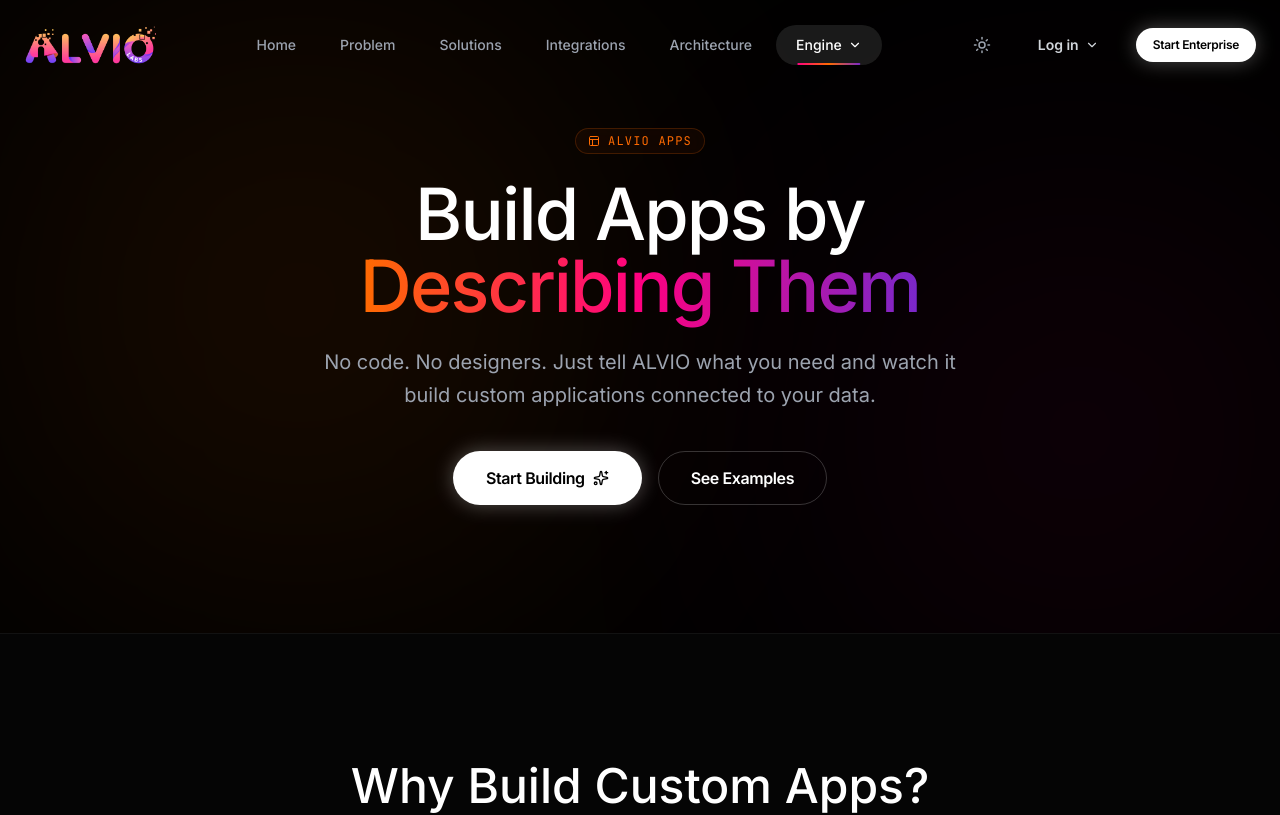
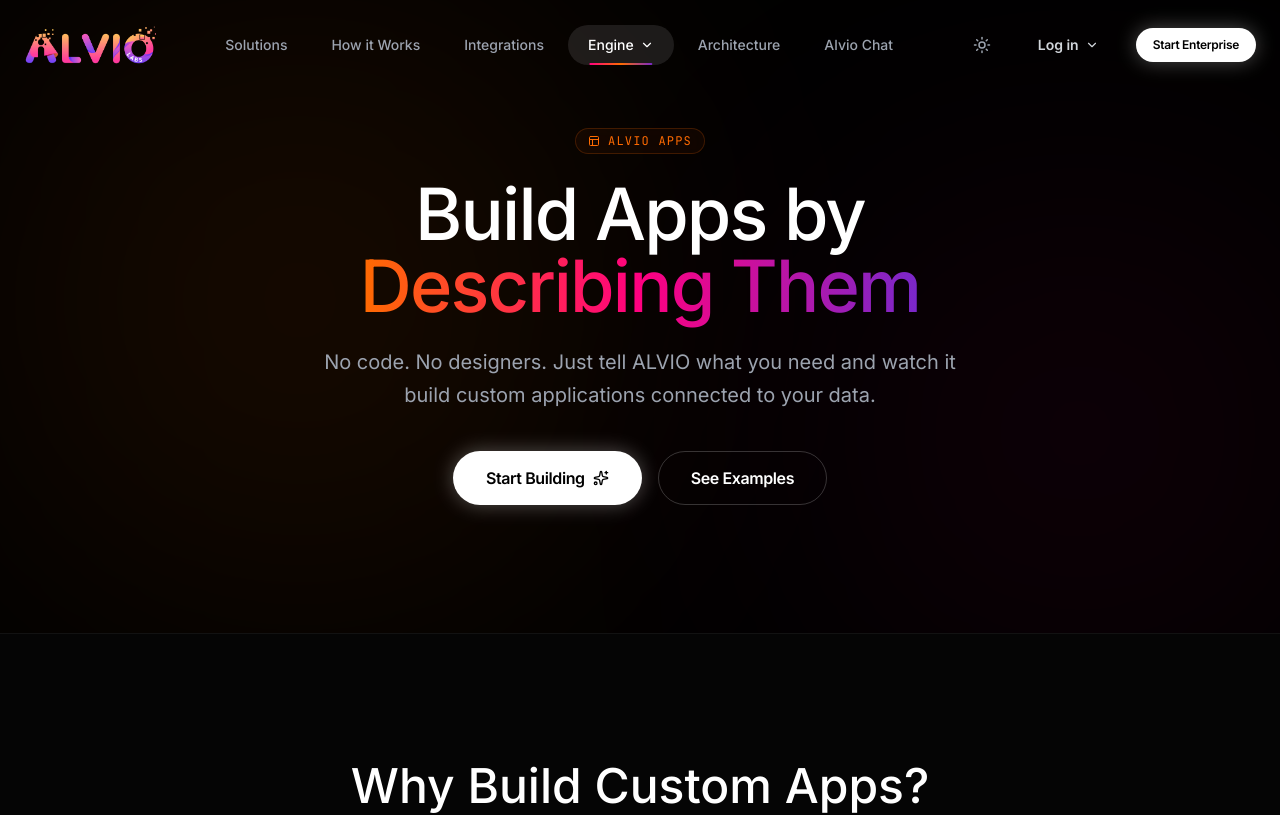
Before and after one commit to shubham-alviolabs/AlvioEnterprise, a React (Vite) app: page /apps in a window 1280 px wide. Shown: the top 815 px of the page. Built offline with nearby package versions, Linux system fonts and the light colour scheme.

Commit message:
Updated Navbar.tsx

```diff
--- a/components/Navbar.tsx
+++ b/components/Navbar.tsx
@@ -73,17 +73,38 @@
   };
 
   const mainNavLinks = [
-    { href: '/', id: 'home', label: 'Home', color: 'from-gray-400 to-gray-600', isRoute: true },
-    { href: '#problem', id: 'problem', label: 'Problem', color: 'from-accent-orange to-red-500', isRoute: false },
-    { href: '#solutions-enterprise', id: 'solutions-enterprise', label: 'Solutions', color: 'from-blue-500 to-cyan-500', isRoute: false },
+    { href: '#solutions-enterprise', id: 'solutions-enterprise', label: 'Solutions', color: 'from-accent-pink to-pink-600', isRoute: false },
+    { href: '#engine', id: 'engine', label: 'How it Works', color: 'from-blue-500 to-cyan-500', isRoute: false },
     { href: '#integrations', id: 'integrations', label: 'Integrations', color: 'from-green-500 to-emerald-500', isRoute: false },
+  ];
+
+  const navLinksAfterEngine = [
     { href: '#suite', id: 'suite', label: 'Architecture', color: 'from-accent-purple to-purple-600', isRoute: false },
+    { href: '#solutions-individual', id: 'solutions-individual', label: 'Alvio Chat', color: 'from-blue-400 to-blue-600', isRoute: false },
   ];
 
   const engineSubItems = [
-    { href: '/enterprise-search', id: 'search', label: 'Enterprise Search', color: 'from-accent-pink to-pink-600', icon: Search },
-    { href: '/apps', id: 'apps', label: 'App Builder', color: 'from-accent-orange to-orange-600', icon: Layout },
-    { href: '/agents', id: 'agents', label: 'Workflow Agents', color: 'from-accent-purple to-purple-600', icon: Zap },
+    {
+      href: '/enterprise-search',
+      id: 'search',
+      label: 'Enterprise Search',
+      color: 'from-accent-pink to-pink-600',
+      description: 'Find anything across your tools'
+    },
+    {
+      href: '/apps',
+      id: 'apps',
+      label: 'App Builder',
+      color: 'from-accent-orange to-orange-600',
+      description: 'Build custom apps with prompts'
+    },
+    {
+      href: '/agents',
+      id: 'agents',
+      label: 'Workflow Agents',
+      color: 'from-accent-purple to-purple-600',
+      description: 'Automate work with AI workflows'
+    },
   ];
 
   const location = useLocation();
@@ -176,13 +197,13 @@
               }`}></div>
             </button>
 
-            {/* Fancy Engine Dropdown Menu */}
+            {/* Premium Liquid Mercury Retina Dropdown */}
             {engineMenuOpen && (
               <div
-                className="absolute top-full left-1/2 -translate-x-1/2 mt-3 w-96"
+                className="absolute top-full left-1/2 -translate-x-1/2 mt-3 w-[420px]"
                 onMouseLeave={() => setEngineMenuOpen(false)}
               >
-                <div className="bg-white/95 dark:bg-black/95 backdrop-blur-3xl border border-black/5 dark:border-white/10 rounded-3xl shadow-2xl shadow-black/10 dark:shadow-black/50 overflow-hidden p-3 animate-in fade-in slide-in-from-top-2 duration-500">
+                <div className="bg-white/80 dark:bg-black/80 backdrop-blur-3xl border border-black/10 dark:border-white/20 rounded-3xl shadow-[0_20px_70px_rgba(0,0,0,0.3)] dark:shadow-[0_20px_70px_rgba(0,0,0,0.9)] overflow-hidden p-4 animate-in fade-in slide-in-from-top-2 duration-500">
                   {engineSubItems.map((item, index) => {
                     const isActive = location.pathname === item.href;
 
@@ -191,51 +212,97 @@
                         key={item.href}
                         to={item.href}
                         onClick={() => setEngineMenuOpen(false)}
-                        className={`group relative flex items-center gap-4 p-4 rounded-2xl transition-all duration-500 ease-out ${
+                        className={`group relative flex items-center gap-4 p-5 rounded-2xl transition-all duration-700 ease-out mb-2 last:mb-0 ${
                           isActive
-                            ? 'bg-gradient-to-r from-black/5 to-transparent dark:from-white/10 dark:to-transparent'
-                            : 'hover:bg-black/5 dark:hover:bg-white/5'
+                            ? 'bg-gradient-to-r from-black/10 to-transparent dark:from-white/15 dark:to-transparent'
+                            : 'hover:bg-black/5 dark:hover:bg-white/10'
                         }`}
                         style={{ animationDelay: `${index * 50}ms` }}
                       >
-                        {/* Gradient glow on hover */}
-                        <div className={`absolute inset-0 opacity-0 group-hover:opacity-100 transition-all duration-500 ease-out bg-gradient-to-r ${item.color} blur-2xl -z-10`}></div>
+                        {/* Liquid gradient glow on hover - Mercury effect */}
+                        <div className={`absolute inset-0 opacity-0 group-hover:opacity-100 transition-all duration-700 ease-out bg-gradient-to-r ${item.color} blur-3xl -z-10 scale-150`}></div>
+                        <div className={`absolute inset-0 opacity-0 group-hover:opacity-50 transition-all duration-700 ease-out bg-gradient-to-br ${item.color} blur-xl`}></div>
 
-                        {/* Icon */}
-                        <div className={`relative z-10 w-12 h-12 rounded-xl bg-gradient-to-br ${item.color} opacity-10 dark:opacity-20 flex items-center justify-center transition-all duration-500 ease-out group-hover:opacity-20 dark:group-hover:opacity-30`}>
-                          <item.icon className={`w-6 h-6 text-transparent bg-clip-text bg-gradient-to-r ${item.color}`} style={{
-                            WebkitTextFillColor: 'transparent',
-                            WebkitBackgroundClip: 'text',
-                            backgroundClip: 'text'
-                          }} />
+                        {/* Liquid Mercury Icon Container */}
+                        <div className="relative z-10 w-16 h-16 rounded-2xl flex items-center justify-center transition-all duration-700 ease-out group-hover:scale-110 overflow-hidden">
+                          {/* Glass morphism layers */}
+                          <div className={`absolute inset-0 bg-gradient-to-br ${item.color} opacity-20 dark:opacity-30 group-hover:opacity-40 transition-all duration-700`}></div>
+                          <div className="absolute inset-0 bg-white/40 dark:bg-white/10 backdrop-blur-md"></div>
+                          <div className={`absolute inset-0 border border-white/40 dark:border-white/20 rounded-2xl`}></div>
+
+                          {/* Liquid shimmer effect */}
+                          <div className={`absolute inset-0 bg-gradient-to-br from-white/60 via-transparent to-transparent opacity-50 group-hover:opacity-100 transition-all duration-700`}></div>
+                          <div className={`absolute -inset-1 bg-gradient-to-r ${item.color} opacity-0 group-hover:opacity-30 blur-md transition-all duration-700`}></div>
+
+                          {/* Icon SVGs with custom designs */}
+                          <div className="relative z-10">
+                            {item.id === 'search' && (
+                              <svg className="w-8 h-8" viewBox="0 0 32 32" fill="none">
+                                <defs>
+                                  <linearGradient id="searchGrad" x1="0%" y1="0%" x2="100%" y2="100%">
+                                    <stop offset="0%" stopColor="#FF0080" />
+                                    <stop offset="100%" stopColor="#FF1493" />
+                                  </linearGradient>
+                                </defs>
+                                <circle cx="14" cy="14" r="8" stroke="url(#searchGrad)" strokeWidth="2.5" fill="none" opacity="0.9"/>
+                                <path d="M20 20L26 26" stroke="url(#searchGrad)" strokeWidth="2.5" strokeLinecap="round" opacity="0.9"/>
+                                <circle cx="14" cy="14" r="4" fill="url(#searchGrad)" opacity="0.3"/>
+                              </svg>
+                            )}
+                            {item.id === 'apps' && (
+                              <svg className="w-8 h-8" viewBox="0 0 32 32" fill="none">
+                                <defs>
+                                  <linearGradient id="appsGrad" x1="0%" y1="0%" x2="100%" y2="100%">
+                                    <stop offset="0%" stopColor="#FF6B00" />
+                                    <stop offset="100%" stopColor="#FF8C00" />
+                                  </linearGradient>
+                                </defs>
+                                <rect x="4" y="4" width="10" height="10" rx="2" stroke="url(#appsGrad)" strokeWidth="2" fill="url(#appsGrad)" opacity="0.3"/>
+                                <rect x="18" y="4" width="10" height="10" rx="2" stroke="url(#appsGrad)" strokeWidth="2" fill="none" opacity="0.9"/>
+                                <rect x="4" y="18" width="10" height="10" rx="2" stroke="url(#appsGrad)" strokeWidth="2" fill="none" opacity="0.9"/>
+                                <rect x="18" y="18" width="10" height="10" rx="2" stroke="url(#appsGrad)" strokeWidth="2" fill="url(#appsGrad)" opacity="0.3"/>
+                              </svg>
+                            )}
+                            {item.id === 'agents' && (
+                              <svg className="w-8 h-8" viewBox="0 0 32 32" fill="none">
+                                <defs>
+                                  <linearGradient id="agentsGrad" x1="0%" y1="0%" x2="100%" y2="100%">
+                                    <stop offset="0%" stopColor="#7928CA" />
+                                    <stop offset="100%" stopColor="#9333EA" />
+                                  </linearGradient>
+                                </defs>
+                                <path d="M16 4L26 16L16 28L6 16L16 4Z" stroke="url(#agentsGrad)" strokeWidth="2" fill="url(#agentsGrad)" opacity="0.2"/>
+                                <path d="M16 10L22 16L16 22L10 16L16 10Z" stroke="url(#agentsGrad)" strokeWidth="2" fill="none" opacity="0.9"/>
+                                <circle cx="16" cy="16" r="3" fill="url(#agentsGrad)" opacity="0.6"/>
+                              </svg>
+                            )}
+                          </div>
                         </div>
 
                         {/* Text */}
                         <div className="relative z-10 flex-1">
-                          <div className={`text-base font-semibold transition-all duration-500 ease-out mb-1 ${
+                          <div className={`text-lg font-bold transition-all duration-500 ease-out mb-0.5 ${
                             isActive
                               ? 'text-gray-900 dark:text-white'
-                              : 'text-gray-700 dark:text-gray-300 group-hover:text-gray-900 dark:group-hover:text-white'
+                              : 'text-gray-800 dark:text-gray-200 group-hover:text-gray-900 dark:group-hover:text-white'
                           }`}>
                             {item.label}
                           </div>
-                          <div className="text-xs text-gray-500 dark:text-gray-500">
-                            {item.id === 'search' && 'Find anything across your tools'}
-                            {item.id === 'apps' && 'Build custom apps with prompts'}
-                            {item.id === 'agents' && 'Automate work with AI workflows'}
+                          <div className="text-xs font-medium text-gray-600 dark:text-gray-400 group-hover:text-gray-700 dark:group-hover:text-gray-300 transition-all duration-500">
+                            {item.description}
                           </div>
                         </div>
 
-                        {/* Arrow indicator */}
+                        {/* Arrow indicator with liquid effect */}
                         <div className={`relative z-10 transition-all duration-500 ease-out ${
-                          isActive ? 'opacity-100' : 'opacity-0 group-hover:opacity-60'
+                          isActive ? 'opacity-100 translate-x-0' : 'opacity-0 -translate-x-2 group-hover:opacity-100 group-hover:translate-x-0'
                         }`}>
-                          <ChevronDown size={16} className="-rotate-90" />
+                          <ChevronDown size={18} className="-rotate-90" />
                         </div>
 
-                        {/* Left border highlight on active */}
-                        <div className={`absolute left-0 top-1/2 -translate-y-1/2 h-12 w-1 rounded-r-full bg-gradient-to-b ${item.color} transition-all duration-500 ease-out ${
-                          isActive ? 'opacity-100' : 'opacity-0'
+                        {/* Left border highlight with liquid shine */}
+                        <div className={`absolute left-0 top-1/2 -translate-y-1/2 h-14 w-1.5 rounded-r-full bg-gradient-to-b ${item.color} transition-all duration-500 ease-out shadow-lg ${
+                          isActive ? 'opacity-100 shadow-current' : 'opacity-0'
                         }`}></div>
                       </Link>
                     );
@@ -244,6 +311,32 @@
               </div>
             )}
           </div>
+
+          {/* Links After Engine */}
+          {navLinksAfterEngine.map((link) => {
+            const isActive = activeSection === link.id;
+
+            return (
+              <a
+                key={link.href}
+                href={link.href}
+                className={`group relative px-5 py-2.5 text-sm font-medium transition-all duration-500 ease-out rounded-full ${
+                  isActive
+                    ? 'text-gray-900 dark:text-white'
+                    : 'text-gray-600 dark:text-gray-400 hover:text-gray-900 dark:hover:text-white'
+                }`}
+              >
+                <span className="relative z-10">{link.label}</span>
+                {isActive && (
+                  <div className="absolute inset-0 bg-black/5 dark:bg-white/10 rounded-full transition-all duration-500 ease-out"></div>
+                )}
+                <div className={`absolute inset-0 opacity-0 group-hover:opacity-100 transition-all duration-500 ease-out bg-gradient-to-r ${link.color} blur-xl -z-10 scale-150`}></div>
+                <div className={`absolute bottom-0 left-1/2 -translate-x-1/2 h-0.5 rounded-full transition-all duration-500 ease-out bg-gradient-to-r ${link.color} ${
+                  isActive ? 'w-[60%] opacity-100' : 'w-0 opacity-0'
+                }`}></div>
+              </a>
+            );
+          })}
         </div>
 
         <div className="hidden lg:flex items-center gap-4">
@@ -365,6 +458,25 @@
             );
           })}
 
+          {navLinksAfterEngine.map((link) => {
+            const isActive = activeSection === link.id;
+
+            return (
+              <a
+                key={link.href}
+                href={link.href}
+                onClick={() => setMobileMenuOpen(false)}
+                className={`relative text-lg font-medium py-2 pl-4 border-l-2 transition-all duration-500 ease-out block ${
+                  isActive
+                    ? 'text-gray-900 dark:text-white border-current'
+                    : 'text-gray-700 dark:text-gray-300 border-transparent hover:text-gray-900 dark:hover:text-white hover:border-current'
+                }`}
+              >
+                {link.label}
+              </a>
+            );
+          })}
+
           <div className="pl-4">
             <div className="text-xs font-semibold text-gray-500 dark:text-gray-400 uppercase tracking-wider mb-3">Engine</div>
             {engineSubItems.map((item) => {
@@ -381,7 +493,6 @@
                       : 'text-gray-700 dark:text-gray-300 border-transparent hover:text-gray-900 dark:hover:text-white hover:border-current'
                   }`}
                 >
-                  <item.icon size={16} className={`${isActive ? 'opacity-100' : 'opacity-60'}`} />
                   <span>{item.label}</span>
                 </Link>
               );
```
